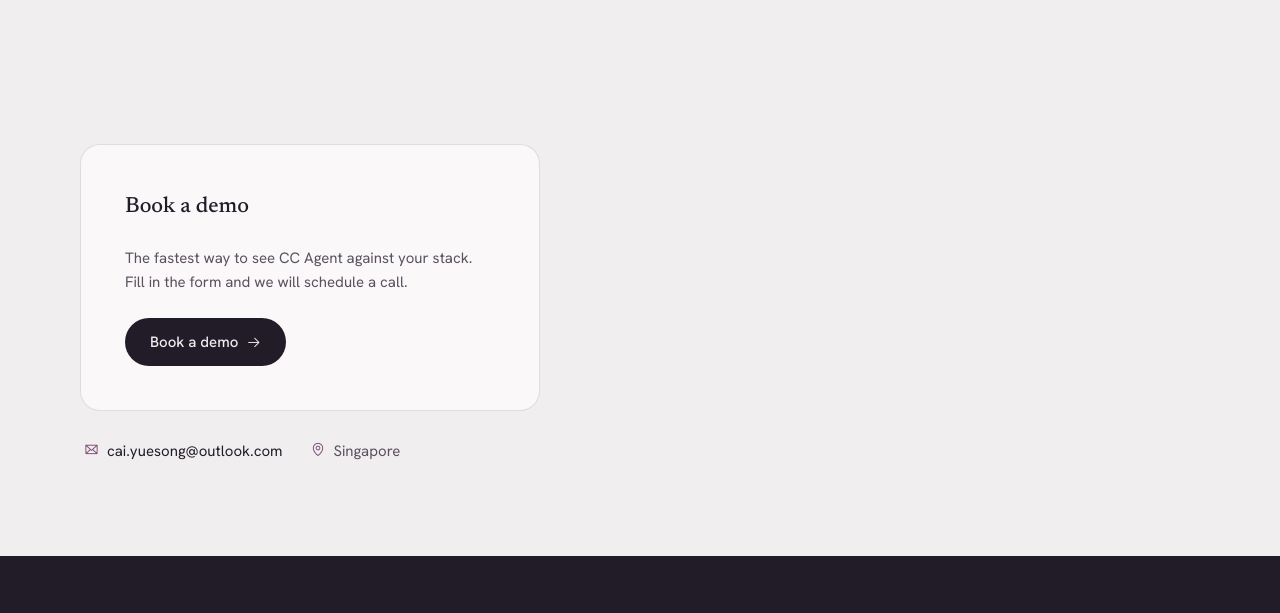
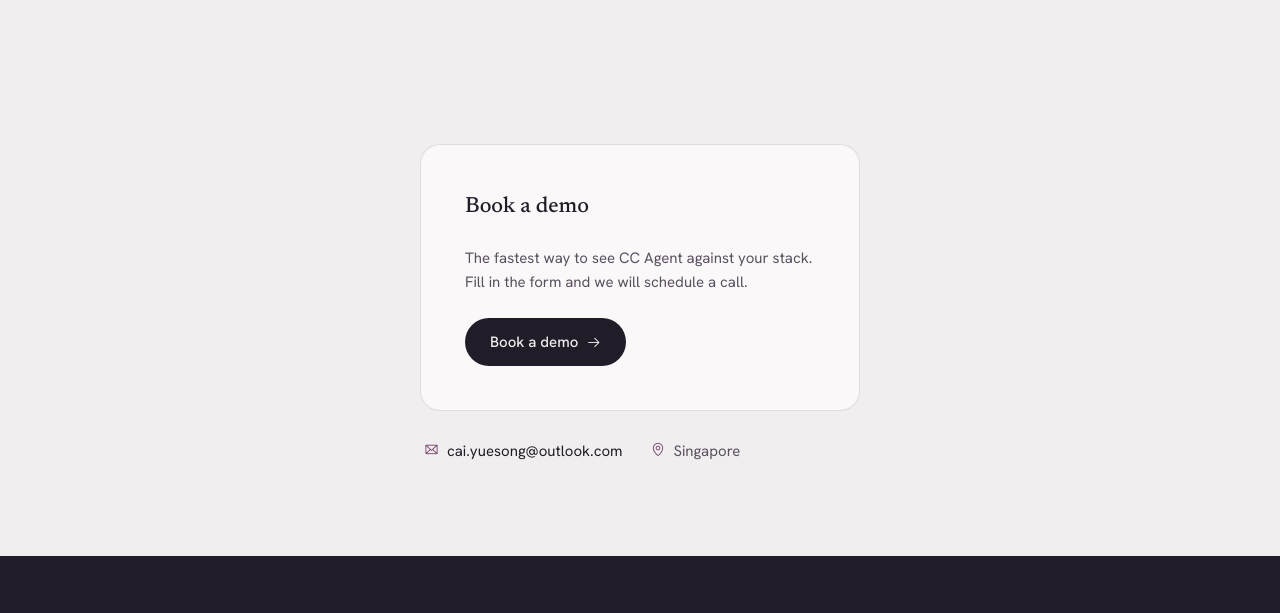
Before and after one commit to YuesongCai/cc-agent-site, a plain HTML site: page contact.html in a window 1280 px wide. Shown: the part 349-962 px from the top of the page. Drawn offline with nearby package versions, Linux system fonts and the light colour scheme.

Commit message:
fix: center contact page

```diff
--- a/contact.html
+++ b/contact.html
@@ -41,7 +41,7 @@
 </section>
 
 <section>
-  <div class="wrap" style="max-width:540px;margin-left:clamp(1.25rem,5vw,2.5rem);margin-right:auto">
+  <div class="wrap" style="max-width:520px">
     <div class="reveal" style="background:var(--surface);border:1px solid var(--line);border-radius:20px;padding:clamp(28px,5vw,44px);margin-bottom:20px">
       <h3 style="font-family:var(--serif);font-size:22px;font-weight:500;margin-bottom:20px">Book a demo</h3>
       <p style="font-size:15px;color:var(--ink-soft);line-height:1.6;margin-bottom:24px">The fastest way to see CC Agent against your stack. Fill in the form and we will schedule a call.</p>
```
